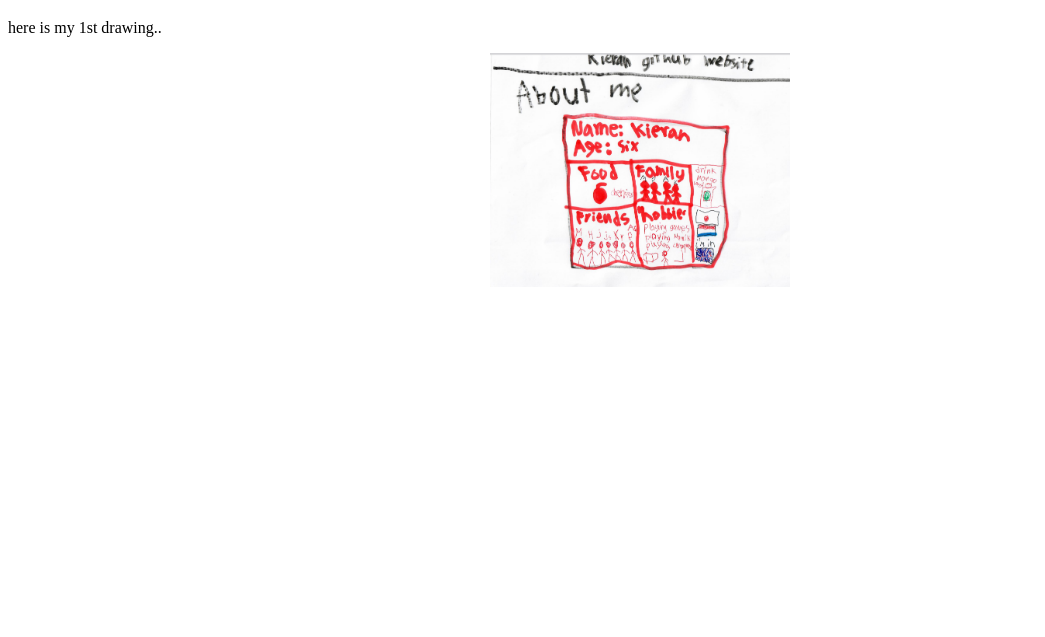
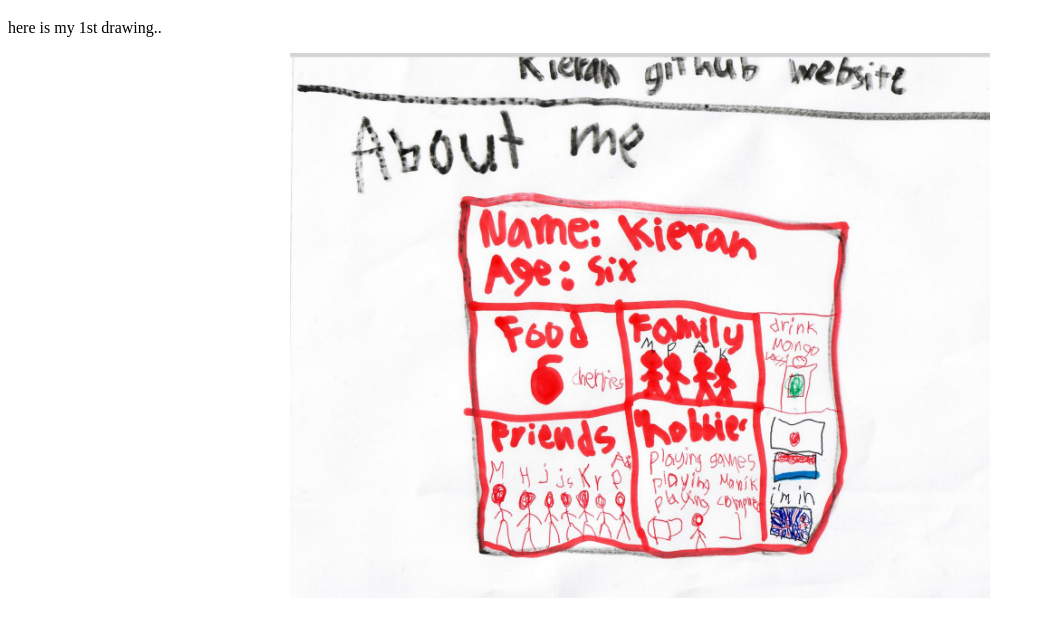
Before and after one commit to kieranpathak/kieranpathak.github.io, a plain HTML site: page index.html in a window 1280 px wide. Shown: the part 61-698 px from the top of the page, without its empty margins (0-1045 px from the left). Drawn offline with Linux system fonts and the light colour scheme.

Commit message:
Increase image width for better visibility on homepage

```diff
--- a/index.html
+++ b/index.html
@@ -9,7 +9,7 @@
     <h1>Hi, My name is Kieran, Welcome to my website!</h1>
     <p>here is my 1st drawing..</p>
     <div style="text-align: center;">
-        <img src="drawing1.png" alt="Kieran's Drawing 1" style="width: 300px; height: auto;">
+        <img src="drawing1.png" alt="Kieran's Drawing 1" style="width: 700px; height: auto;">
     </div>
 </body>
 </html>
```
